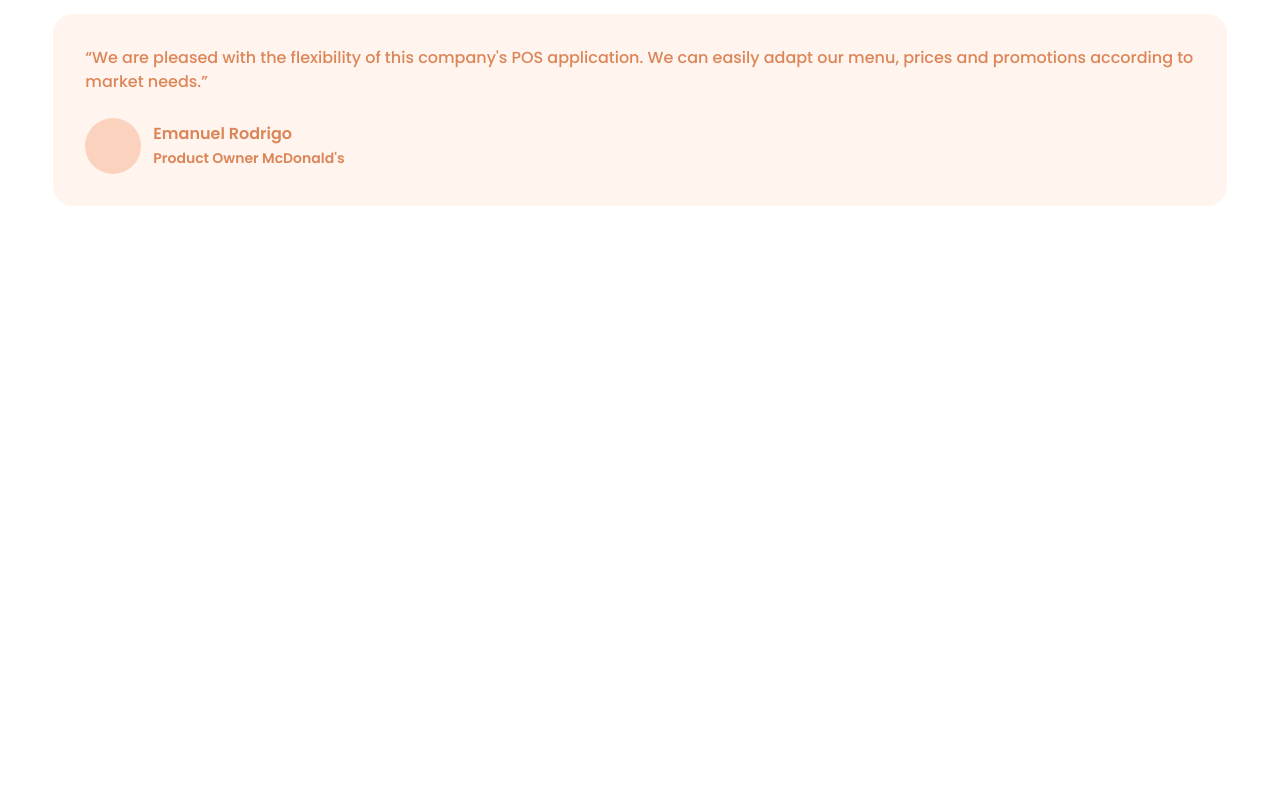
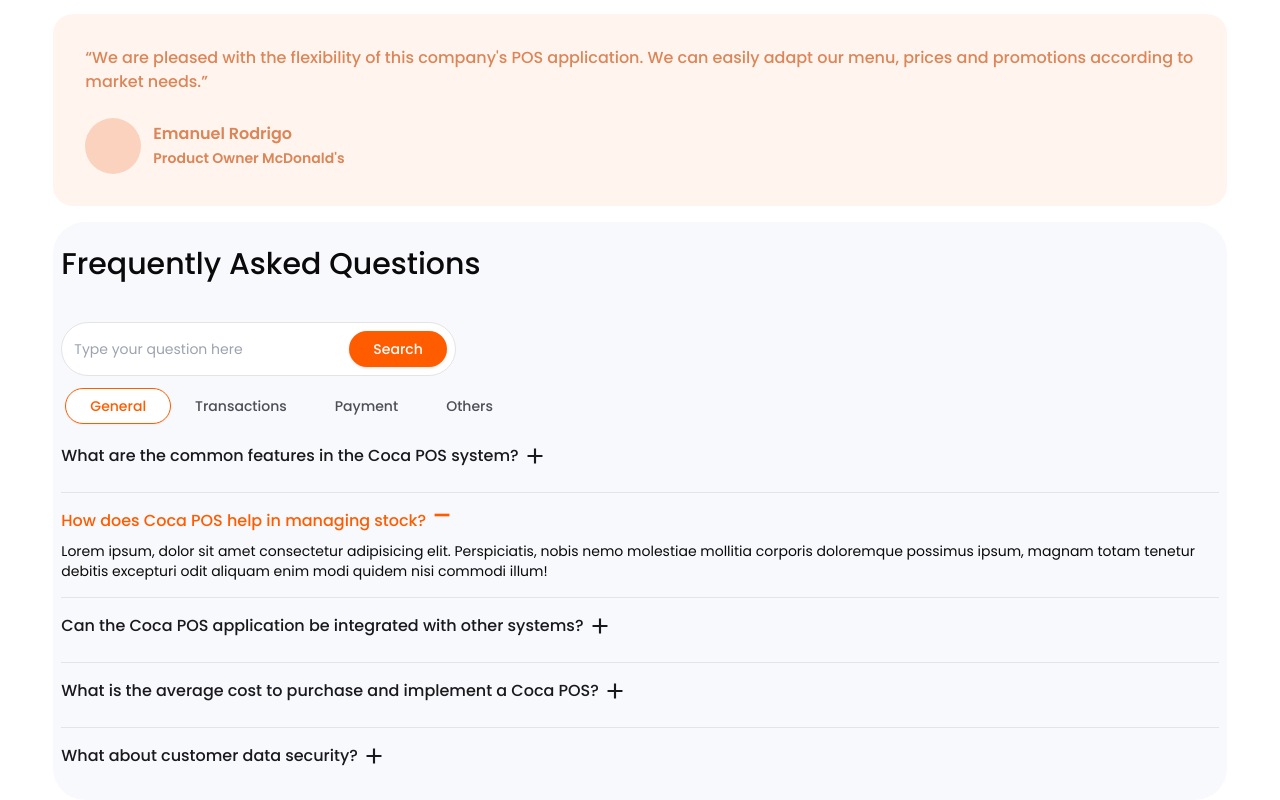
Before and after one commit to rmidhunk/coca-pos, a React (Vite) app: page / in a window 1280 px wide. Shown: the part 7792-8592 px from the top of the page. Before the commit the page ends 8014 px from the top, so only its background shows below. Built offline with nearby package versions, Linux system fonts and the light colour scheme.

Commit message:
Midhun Krishnan | feat: FAQ page add

```diff
--- /dev/null
+++ b/src/components/faq-page.jsx
@@ -0,0 +1,128 @@
+import { cn } from "@/lib/utils";
+import { Button } from "./ui/button";
+import { useState } from "react";
+
+const FaqPage = () => {
+  const [showAccordian, setShowAccordian] = useState(1);
+
+  const faqs = [
+    {
+      id: 0,
+      question: "What are the common features in the Coca POS system?",
+      answer:
+        "Common features in a POS system include order management, payment integration, stock management, sales reporting, data analysis, table management (in restaurants), and customer support.",
+    },
+    {
+      id: 1,
+      question: "How does Coca POS help in managing stock?",
+      answer:
+        "Lorem ipsum, dolor sit amet consectetur adipisicing elit. Perspiciatis, nobis nemo molestiae mollitia corporis doloremque possimus ipsum, magnam totam tenetur debitis excepturi odit aliquam enim modi quidem nisi commodi illum!",
+    },
+    {
+      id: 2,
+      question:
+        "Can the Coca POS application be integrated with other systems?",
+      answer:
+        "Lorem ipsum, dolor sit amet consectetur adipisicing elit. Perspiciatis, nobis nemo molestiae mollitia corporis doloremque possimus ipsum, magnam totam tenetur debitis excepturi odit aliquam enim modi quidem nisi commodi illum!",
+    },
+    {
+      id: 3,
+      question:
+        "What is the average cost to purchase and implement a Coca POS?",
+      answer:
+        "Lorem ipsum, dolor sit amet consectetur adipisicing elit. Perspiciatis, nobis nemo molestiae mollitia corporis doloremque possimus ipsum, magnam totam tenetur debitis excepturi odit aliquam enim modi quidem nisi commodi illum!",
+    },
+    {
+      id: 4,
+      question: "What about customer data security?",
+      answer:
+        "Lorem ipsum, dolor sit amet consectetur adipisicing elit. Perspiciatis, nobis nemo molestiae mollitia corporis doloremque possimus ipsum, magnam totam tenetur debitis excepturi odit aliquam enim modi quidem nisi commodi illum!",
+    },
+  ];
+
+  const handleAccordian = (index) => {
+    if (showAccordian === index) {
+      setShowAccordian(-1);
+    } else {
+      setShowAccordian(index);
+    }
+  };
+  return (
+    <section className="py-6 px-2 bg-background-blue rounded-[32px]">
+      <div>
+        <h4 className="text-3xl font-medium mb-10">
+          Frequently Asked Questions
+        </h4>
+        <div className="inline-flex p-2 bg-white border border-border-1 rounded-full mb-2">
+          <input
+            type="text"
+            placeholder="Type your question here"
+            className="w-full text-sm p-1 outline-none bg-transparent"
+          />
+          <Button>Search</Button>
+        </div>
+      </div>
+      <div className="flex flex-col gap-4">
+        <div className="inline-block bg-background-blue rounded-full p-1">
+          <Button
+            variant="outline"
+            className="border-primary-orange text-primary-orange hover:text-primary-orange"
+          >
+            General
+          </Button>
+          <Button variant="ghost" className="text-grey-text">
+            Transactions
+          </Button>
+          <Button variant="ghost" className="text-grey-text">
+            Payment
+          </Button>
+          <Button variant="ghost" className="text-grey-text">
+            Others
+          </Button>
+        </div>
+        <ul className="flex flex-col">
+          {faqs?.map((faq, idx) => (
+            <li
+              key={faq?.id}
+              className="border-b border-border-1 pb-4 mb-4 last:border-none last:pb-0 last:mb-0"
+              onClick={() => handleAccordian(idx)}
+            >
+              <div className="flex items-center gap-2 mb-2">
+                <p
+                  className={cn(
+                    "font-medium text-base",
+                    showAccordian === faq?.id
+                      ? "text-primary-orange"
+                      : "text-background-black",
+                  )}
+                >
+                  {faq?.question}
+                </p>
+                <span className="size-4 shrink-0">
+                  <img
+                    src={
+                      showAccordian === faq?.id
+                        ? "/minus-icon.svg"
+                        : "/plus-icon.svg"
+                    }
+                    alt={showAccordian === faq?.id ? "Minus icon" : "Plus icon"}
+                  />
+                </span>
+              </div>
+              <span
+                className={cn(
+                  "text-sm block overflow-hidden transition-all duration-500 ease-in",
+                  showAccordian === faq?.id ? "max-h-40" : "max-h-0",
+                )}
+              >
+                {faq?.answer}
+              </span>
+            </li>
+          ))}
+        </ul>
+      </div>
+    </section>
+  );
+};
+
+export default FaqPage;
--- a/src/pages/landing-page/index.jsx
+++ b/src/pages/landing-page/index.jsx
@@ -1,7 +1,8 @@
+import BrandsPage from "@/components/brands-page";
+import FaqPage from "@/components/faq-page";
+import FeaturesPage from "@/components/features-page";
+import Header from "@/components/header";
 import HomePage from "@/components/home-page";
-import Header from "@/components/header";
-import BrandsPage from "@/components/brands-page";
-import FeaturesPage from "@/components/features-page";
 import PricingPage from "@/components/pricing-page";
 import TestimonialsPage from "@/components/testimonials-page";
 
@@ -15,7 +16,7 @@ const index = () => {
       {/* TODO: PricingPage */}
       <PricingPage />
       <TestimonialsPage />
-      {/* FAQs */}
+      <FaqPage />
       {/* index */}
       {/* footer */}
     </div>
--- a/tailwind.config.js
+++ b/tailwind.config.js
@@ -16,6 +16,7 @@ export default {
         "background-black": "#19191C",
         "primary-orange": "#FF5C00",
         "grey-text": "#4D4E57",
+        "border-1": "#E4E4E4",
         background: "hsl(var(--background))",
         foreground: "hsl(var(--foreground))",
         card: {
```
Also changed, not shown: public/minus-icon.svg (added), public/plus-icon.svg (added).
